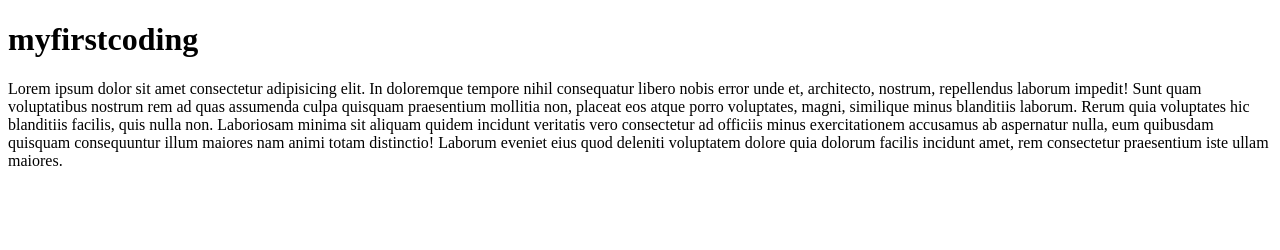
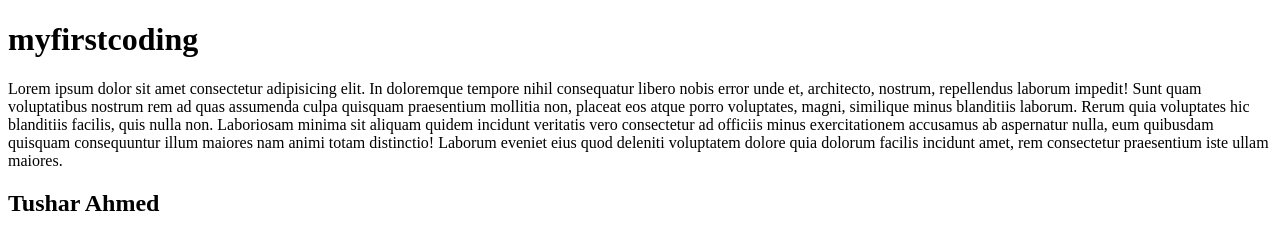
Before and after one commit to tusharahmed041/myfirstcoding, a plain HTML site: page index.html in a window 1280 px wide. Drawn offline with Linux system fonts and the light colour scheme.

Commit message:
Update index.html

```diff
--- a/index.html
+++ b/index.html
@@ -8,6 +8,6 @@
 <body>
     <h1>myfirstcoding</h1>
     <p>Lorem ipsum dolor sit amet consectetur adipisicing elit. In doloremque tempore nihil consequatur libero nobis error unde et, architecto, nostrum, repellendus laborum impedit! Sunt quam voluptatibus nostrum rem ad quas assumenda culpa quisquam praesentium mollitia non, placeat eos atque porro voluptates, magni, similique minus blanditiis laborum. Rerum quia voluptates hic blanditiis facilis, quis nulla non. Laboriosam minima sit aliquam quidem incidunt veritatis vero consectetur ad officiis minus exercitationem accusamus ab aspernatur nulla, eum quibusdam quisquam consequuntur illum maiores nam animi totam distinctio! Laborum eveniet eius quod deleniti voluptatem dolore quia dolorum facilis incidunt amet, rem consectetur praesentium iste ullam maiores.</p>
-
+    <h2>Tushar Ahmed</h2>
 </body>
 </html>
```
